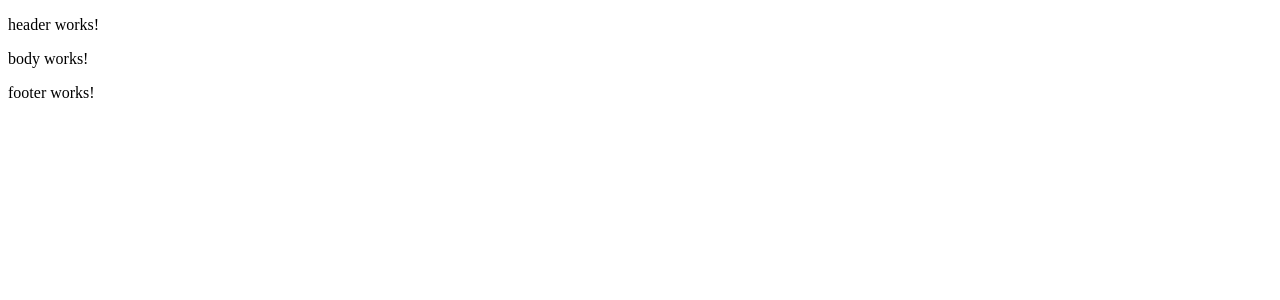
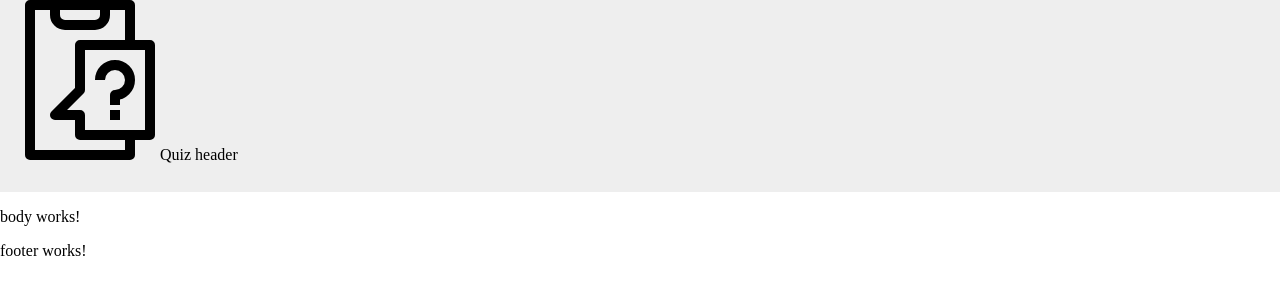
Before and after one commit to mto25/LearnAngular, an Angular app in the folder exo1/: page / in a window 1280 px wide. Shown: the top 300 px of the page. Built offline with nearby package versions, Linux system fonts and the light colour scheme.

Commit message:
added normalized

```diff
--- a/exo1/package.json
+++ b/exo1/package.json
@@ -19,6 +19,7 @@
     "@angular/platform-browser": "~8.2.9",
     "@angular/platform-browser-dynamic": "~8.2.9",
     "@angular/router": "~8.2.9",
+    "normalize.css": "^8.0.1",
     "rxjs": "~6.4.0",
     "tslib": "^1.10.0",
     "zone.js": "~0.9.1"
--- a/exo1/src/app/layout/header/header.component.css
+++ b/exo1/src/app/layout/header/header.component.css
@@ -0,0 +1,8 @@
+header {
+  height: 12em;
+  background: #eee;
+}
+
+img {
+  width: 10em;
+}
--- a/exo1/src/app/layout/header/header.component.html
+++ b/exo1/src/app/layout/header/header.component.html
@@ -1 +1,4 @@
-<p>header works!</p>
+<header>
+  <img src="assets/iconfinder_48-Question_4620089.svg" alt="Logo Quizz">
+  <span>Quiz header</span>
+</header>
--- a/exo1/src/styles.css
+++ b/exo1/src/styles.css
@@ -1 +1,3 @@
 /* You can add global styles to this file, and also import other style files */
+
+@import "../node_modules/normalize.css/normalize.css"
```
Also changed, not shown: exo1/src/assets/iconfinder_48-Question_4620089.svg (added), 1 other file (tests, documents, lock files or other folders).
